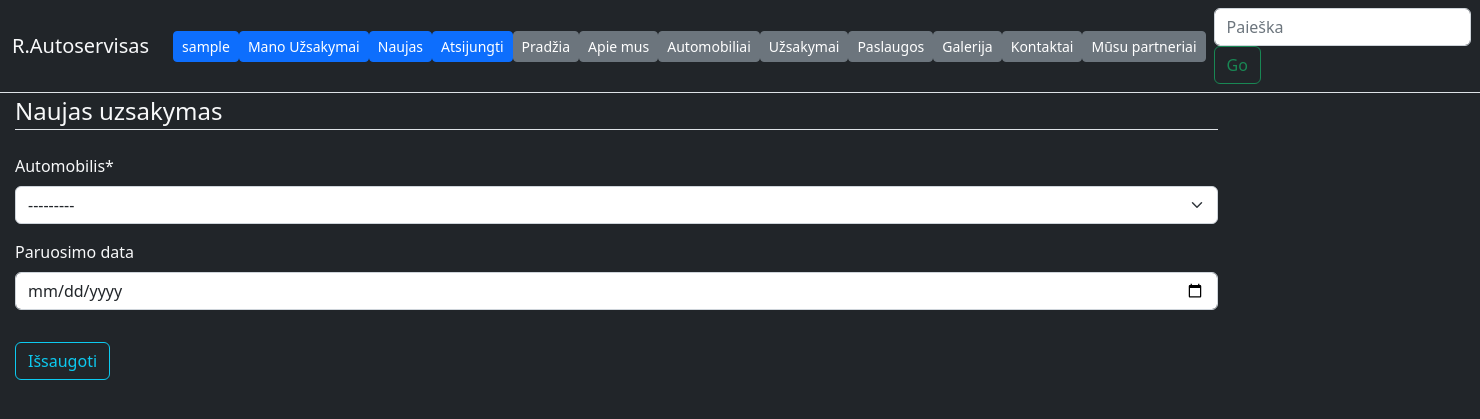
After one commit to AndreyGalo/ServisProject, a Django app: page /servis/myorders/new in a window 1480 px wide. The commit adds this page. Shown: the top 419 px of the page. Run offline with Django 5.2, Linux system fonts and the light colour scheme; the visitor is signed in with stand-in values (Sample User, id 1); data that the repository does not hold is empty; some libraries are stand-ins or nearby versions.

Commit message:
11 Paskaita push.

```diff
--- a/servis/forms.py
+++ b/servis/forms.py
@@ -1,6 +1,6 @@
 from django.contrib.auth.models import User
 
-from .models import UzsakymasAtsiliepimas, Profilis
+from .models import UzsakymasAtsiliepimas, Profilis, Uzsakymas
 from django import forms
 
 class UzsakymasAtsiliepimasForm(forms.ModelForm):
@@ -21,3 +21,18 @@ class ProfilisUpdateForm(forms.ModelForm):
     class Meta:
         model = Profilis
         fields = ['nuotrauka']
+
+class DateInput(forms.DateInput):
+    input_type = 'date'
+
+class UserUzsCreateForm(forms.ModelForm):
+    class Meta:
+        model = Uzsakymas
+        fields = ['automobilis', 'vartotojas', 'due_back']
+        widgets = {'vartotojas': forms.HiddenInput(), 'due_back': DateInput()}
+
+class UserUzsUpdateForm(forms.ModelForm):
+    class Meta:
+        model = Uzsakymas
+        fields = ['automobilis', 'vartotojas', 'due_back']
+        widgets = {'vartotojas': forms.HiddenInput(), 'due_back': DateInput()}
--- a/servis/models.py
+++ b/servis/models.py
@@ -1,3 +1,4 @@
+import datetime
 from datetime import date
 from PIL import Image
 from django.contrib.auth.models import User
@@ -34,7 +35,7 @@ class Automobilis(models.Model):
 
 
 class Uzsakymas(models.Model):
-    data = models.DateField("Data", null=False)
+    data = models.DateField("Data", null=False,default=datetime.date.today)
     automobilis = models.ForeignKey("Automobilis", on_delete=models.CASCADE, null=False)
     vartotojas = models.ForeignKey(User, on_delete=models.SET_NULL, null=True, blank=True)
     due_back = models.DateField("Paruosimo data", null=True, blank=True)
--- a/servis/templates/base.html
+++ b/servis/templates/base.html
@@ -18,6 +18,7 @@
             {% if user.is_authenticated %}
             <li class="nav-item"><a href="{% url 'profilis'%}" class="btn btn-primary btn-sm">{{ user.get_username }}</a></li>
             <li class="nav-item"><a class="btn btn-primary btn-sm" href="{% url 'mano-uzsakymai' %}">Mano Užsakymai</a></li>
+            <li class="nav-item"><a class="btn btn-primary btn-sm" href="{% url 'my-order-new'%}?next=/servis">Naujas</a></li>
             <li class="nav-item">
                 <form method="post" action="{% url 'logout' %}">
                     {% csrf_token %}
--- /dev/null
+++ b/servis/templates/user_uzs_form.html
@@ -0,0 +1,16 @@
+{% extends "base.html" %}
+{% load crispy_forms_tags %}
+{% block content %}
+    <div class="content-section">
+    <form method="POST" action="" enctype="multipart/form-data">
+        {% csrf_token %}
+        <fieldset class="form-group">
+            <legend class="border-bottom mb-4">Naujas uzsakymas</legend>
+            {{ form|crispy }}
+        </fieldset>
+        <div class="form-group">
+            <button class="btn btn-outline-info" type="submit">Išsaugoti</button>
+        </div>
+    </form>
+    </div>
+{% endblock content %}
--- a/servis/templates/varototojo_uzsakymai.html
+++ b/servis/templates/varototojo_uzsakymai.html
@@ -6,12 +6,13 @@
     {% if uzsakymas_list %}
     <ul>
       {% for uzsakymas in uzsakymas_list %}
-        <img class="rounded-circle" src="{{uzsakymas.vartotojas.profilis.nuotrauka.url}}">
       <li class="{% if uzsakymas.pradelstas_uzsakymas %}text-danger{% endif %}">
         Automobilis: <a href="{% url 'uzsakymas' uzsakymas.pk %}">{{uzsakymas.automobilis.valstybinis_nr}}</a> Užsakymo terminas: ({{ uzsakymas.due_back }})
+          <a class="btn btn-primary btn-sm" href="{{ uzsakymas.id }}" role="button">Peržiūrėti</a>
       </li>
       {% endfor %}
     </ul>
+
     {% else %}
       <p>Šiuo metu užsakymų neturite.</p>
     {% endif %}
--- a/servis/urls.py
+++ b/servis/urls.py
@@ -10,6 +10,10 @@ urlpatterns = [
     path('apiemus/',views.apiemus,name="apiemus"),
     path('search/', views.search, name='search'),
     path('myorders/',views.UzsStatusasPagalVartotoja.as_view(),name="mano-uzsakymai"),
+    path('myorders/<int:pk>', views.UzsakymasByUserDetailView.as_view(), name='mano-uzsakymas'),
+    path('myorders/new', views.UzsByUserCreateView.as_view(), name='my-order-new'),
+    path('myorders/<int:pk>/update', views.UzsByUserUpdateView.as_view(), name='my-order-update'),
+    path('myorders/<int:pk>/delete', views.UzsByUserDeleteView.as_view(), name='my-order-delete'),
     path('register/', views.register, name='register'),
     path('profilis/',views.profilis,name="profilis")
 ]
--- a/servis/views.py
+++ b/servis/views.py
@@ -1,13 +1,15 @@
 from django.contrib import messages
-from django.contrib.auth.mixins import LoginRequiredMixin
+from django.contrib.auth.mixins import LoginRequiredMixin, UserPassesTestMixin
 from django.contrib.auth.models import User
 from django.core.paginator import Paginator
 from django.urls import reverse
 from django.views import generic
 from django.views.decorators.csrf import csrf_protect
+from django.views.generic import CreateView,UpdateView,DeleteView
+from django.contrib.auth.decorators import login_required
 from django.views.generic.edit import FormMixin
-from django.contrib.auth.decorators import login_required
-from .forms import UzsakymasAtsiliepimasForm, UserUpdateForm, ProfilisUpdateForm
+
+from .forms import UzsakymasAtsiliepimasForm, UserUpdateForm, ProfilisUpdateForm, UserUzsCreateForm, UserUzsUpdateForm
 from .models import AutomobilioModelis, Paslauga, Uzsakymas, Automobilis
 from django.shortcuts import render, get_object_or_404, redirect
 from django.db.models import Q
@@ -95,7 +97,7 @@ def search(request):
 class UzsStatusasPagalVartotoja(LoginRequiredMixin, generic.ListView):
     model = Uzsakymas
     template_name = 'varototojo_uzsakymai.html'
-    paginate_by = 3
+    paginate_by = 10
 
     def get_queryset(self):
         return Uzsakymas.objects.filter(vartotojas=self.request.user).order_by('data')
@@ -150,3 +152,43 @@ def profilis(request):
         'p_form': p_form,
     }
     return render(request, 'profilis.html',context)
+
+class UzsakymasByUserDetailView(LoginRequiredMixin, generic.DetailView):
+    model = Uzsakymas
+    template_name = 'vartotojo_uzsakymas.html'
+
+
+class UzsByUserCreateView(LoginRequiredMixin, CreateView):
+    model = Uzsakymas
+    # fields = ['automobilis', 'due_back']
+    success_url = "/servis/myorders/"
+    template_name = 'user_uzs_form.html'
+    form_class = UserUzsCreateForm
+
+    def form_valid(self, form):
+        form.instance.vartotojas = self.request.user
+        return super().form_valid(form)
+
+class UzsByUserUpdateView(LoginRequiredMixin, UserPassesTestMixin, UpdateView):
+    model = Uzsakymas
+    # fields = ['automobilis', 'due_back']
+    success_url = "/servis/myorders/"
+    template_name = 'user_uzs_form.html'
+    form_class = UserUzsUpdateForm
+
+    def form_valid(self, form):
+        form.instance.vartotojas = self.request.user
+        return super().form_valid(form)
+
+    def test_func(self):
+        uzsakymas = self.get_object()
+        return self.request.user == uzsakymas.vartotojas
+
+class UzsByUserDeleteView(LoginRequiredMixin, UserPassesTestMixin, DeleteView):
+    model = Uzsakymas
+    success_url = "/servis/myorders/"
+    template_name = 'user_uzs_delete.html'
+
+    def test_func(self):
+        uzsakymas = self.get_object()
+        return self.request.user == uzsakymas.vartotojas
```
Also changed, not shown: servis/templates/user_uzs_delete.html (added, +17 -0 lines), servis/templates/vartotojo_uzsakymas.html (added, +17 -0 lines).
